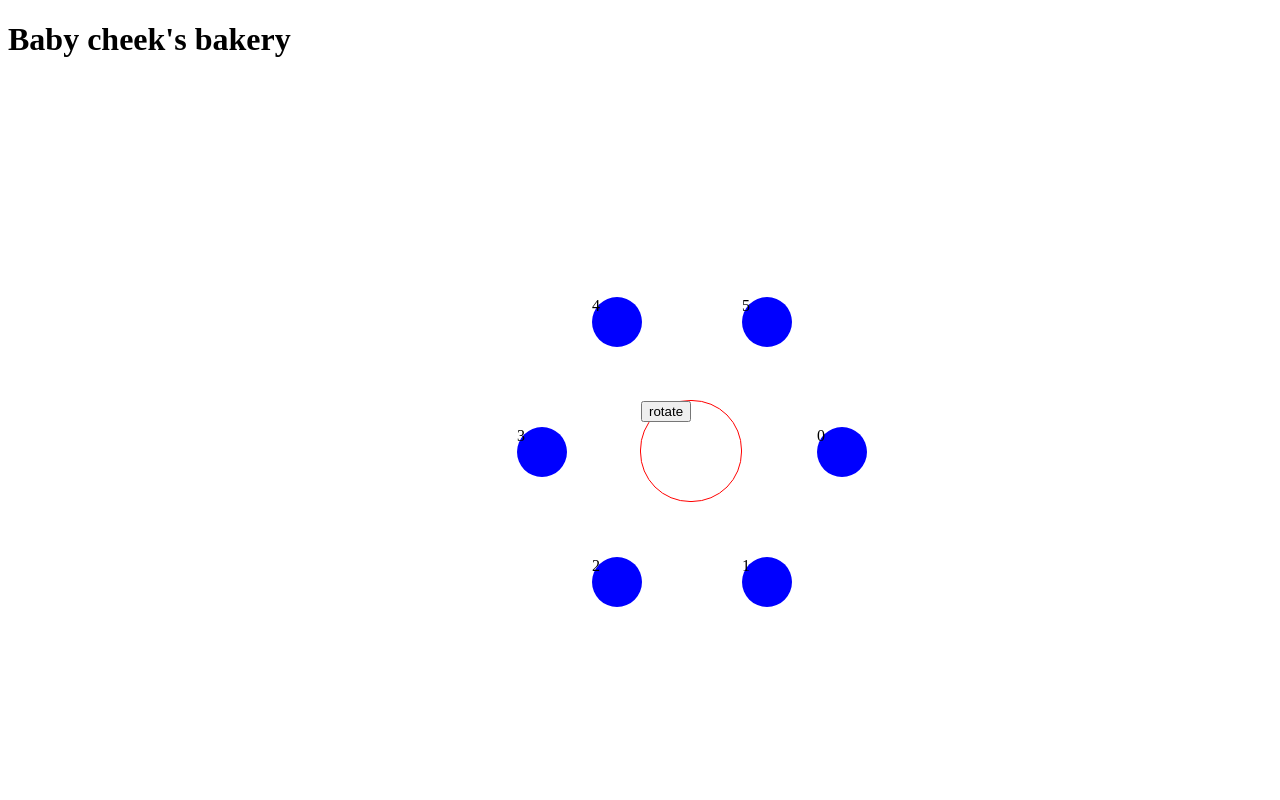
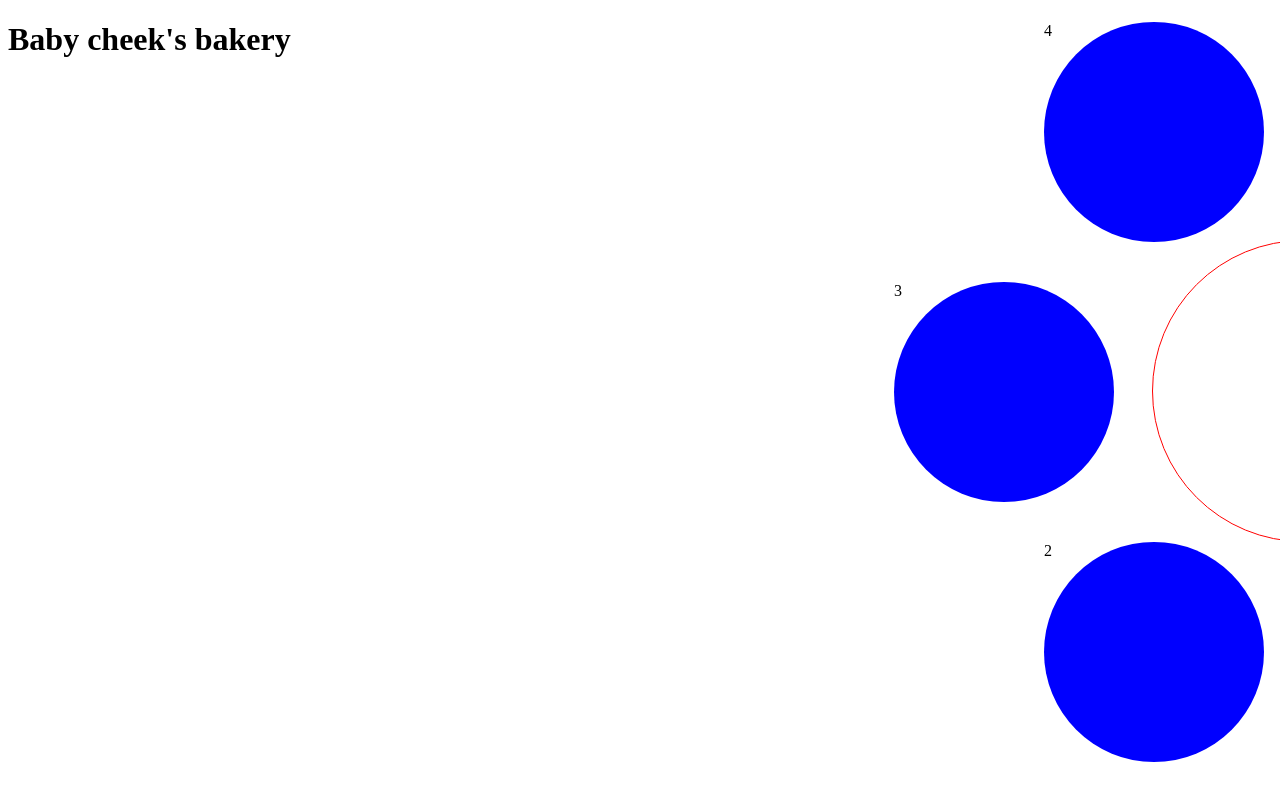
Before and after one commit to nurselaine/babycheeks-bakery, a React app in the folder babycheek_frontend/: page / in a window 1280 px wide. Shown: the top 800 px of the page. Built offline with nearby package versions, Linux system fonts and the light colour scheme.

Commit message:
Resize and reposition carousel

```diff
--- a/babycheek_frontend/src/component/Card.jsx
+++ b/babycheek_frontend/src/component/Card.jsx
@@ -5,12 +5,12 @@ import React from "react";
 // use cosine for x coor
 const get_coor = (radian_interval, radius) => {
   return {
-    x: Math.cos(radian_interval) * radius,
-    y: Math.sin(radian_interval) * radius,
+    x: Math.cos(radian_interval) * (radius * 2),
+    y: Math.sin(radian_interval) * (radius * 2),
   }
 }
 
-const Card = ({index, radius, center, rotateAngle}) => {
+const Card = ({index, radius, center}) => {
   let radian_interval= (Math.PI / 3) * index;
   let coor = get_coor(radian_interval, radius);
 
@@ -33,10 +33,10 @@ const styles = {
     left: '50%',
     top: '50%',
     transform: 'translate(-50%, -50%)',
-    height: '50px',
-    width: '50px',
+    height: '220px',
+    width: '220px',
     backgroundColor: 'blue',
-    borderRadius: '25px'
+    borderRadius: '50%'
   }
 }
 
--- a/babycheek_frontend/src/component/Wheel.jsx
+++ b/babycheek_frontend/src/component/Wheel.jsx
@@ -1,6 +1,5 @@
 import React, { useEffect, useState, useRef } from "react";
 import Card from "./Card";
-import "./Wheel.css";
 
 const Wheel = ({ props }) => {
   const wheelRef = useRef(null);
@@ -8,7 +7,7 @@ const Wheel = ({ props }) => {
   let [cards, setCards] = useState([]); // all images
   let [rotateAngle, setRotateAngle] = useState(0);
   let [currentImage, setCurrentImage] = useState(3);
-  let [scroll, setScroll] = useState(0);
+  let [scroll] = useState(0);
 
   useEffect(() => {
     let center_of_wheel = {
@@ -31,7 +30,7 @@ const Wheel = ({ props }) => {
     }
 
     setCards(temp_cards);
-  }, [rotateAngle, radius]);
+  }, []);
 
   useEffect(() => {
     const handleScroll = () => {
@@ -46,11 +45,13 @@ const Wheel = ({ props }) => {
     return () => {
       window.removeEventListener("scroll", handleScroll);
     };
-  }, [scroll]);
+  }, []);
 
-  const rotateWheel = () => {
-    setCurrentImage(currentImage + 1);
-    setRotateAngle(60 * currentImage);
+  const rotateWheel = (direction) => {
+    const newImage = direction === 'right' ? currentImage + 1 : currentImage - 1;
+    const newRotateAngle = newImage * (360 / 6);
+    setCurrentImage(currentImage);
+    setRotateAngle(newRotateAngle);
   }
 
   return (
@@ -60,10 +61,9 @@ const Wheel = ({ props }) => {
         ...styles.wheel,
         transform: `rotate(${rotateAngle}deg)`
       }}
-      onWheel={() => rotateWheel()}
+      onWheel={(e) => e.deltaY > 0 ? rotateWheel('right') : rotateWheel('left')}
       id="wheel"
     >
-      <button onClick={() => rotateWheel()}>rotate</button>
       {cards}
     </div>
   );
@@ -74,14 +74,23 @@ const styles = {
     margin: "0",
     padding: "0",
     position: "fixed",
-    top: "50%",
-    left: "50%",
+    top: "30%",
+    left: "90%",
     transform: "translate(-50%, -50%)",
-    height: "100px",
-    width: "100px",
+    height: "300px",
+    width: "300px",
     border: "red solid 1px",
-    borderRadius: "50px",
+    borderRadius: "50%",
   },
 };
 
+const breakpoints = {
+  base: "0em", // 0px
+  sm: "30em", // ~480px. em is a relative unit and is dependant on the font size.
+  md: "48em", // ~768px
+  lg: "62em", // ~992px
+  xl: "80em", // ~1280px
+  "2xl": "96em", // ~1536px
+};
+
 export default Wheel;
```
Also changed, not shown: babycheek_frontend/src/component/Wheel.css (deleted).
